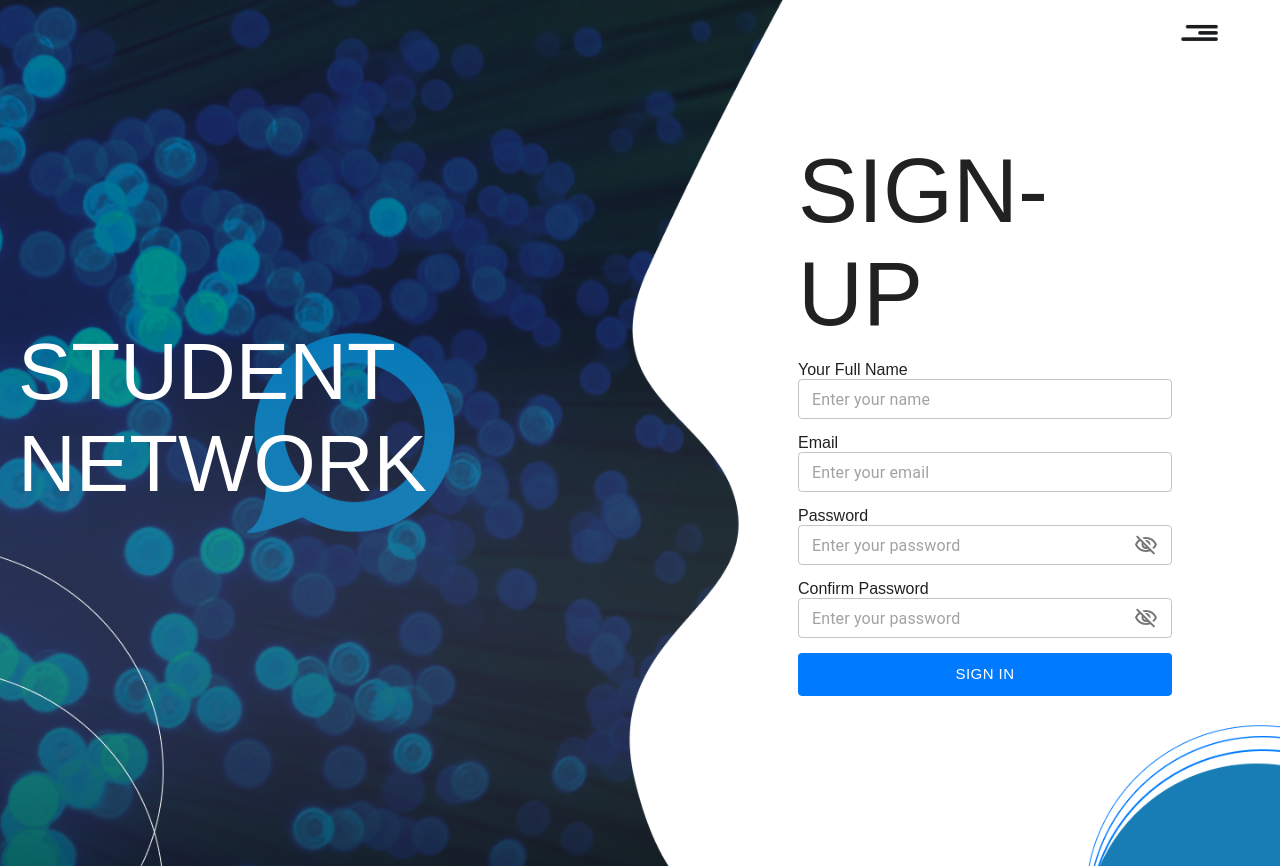
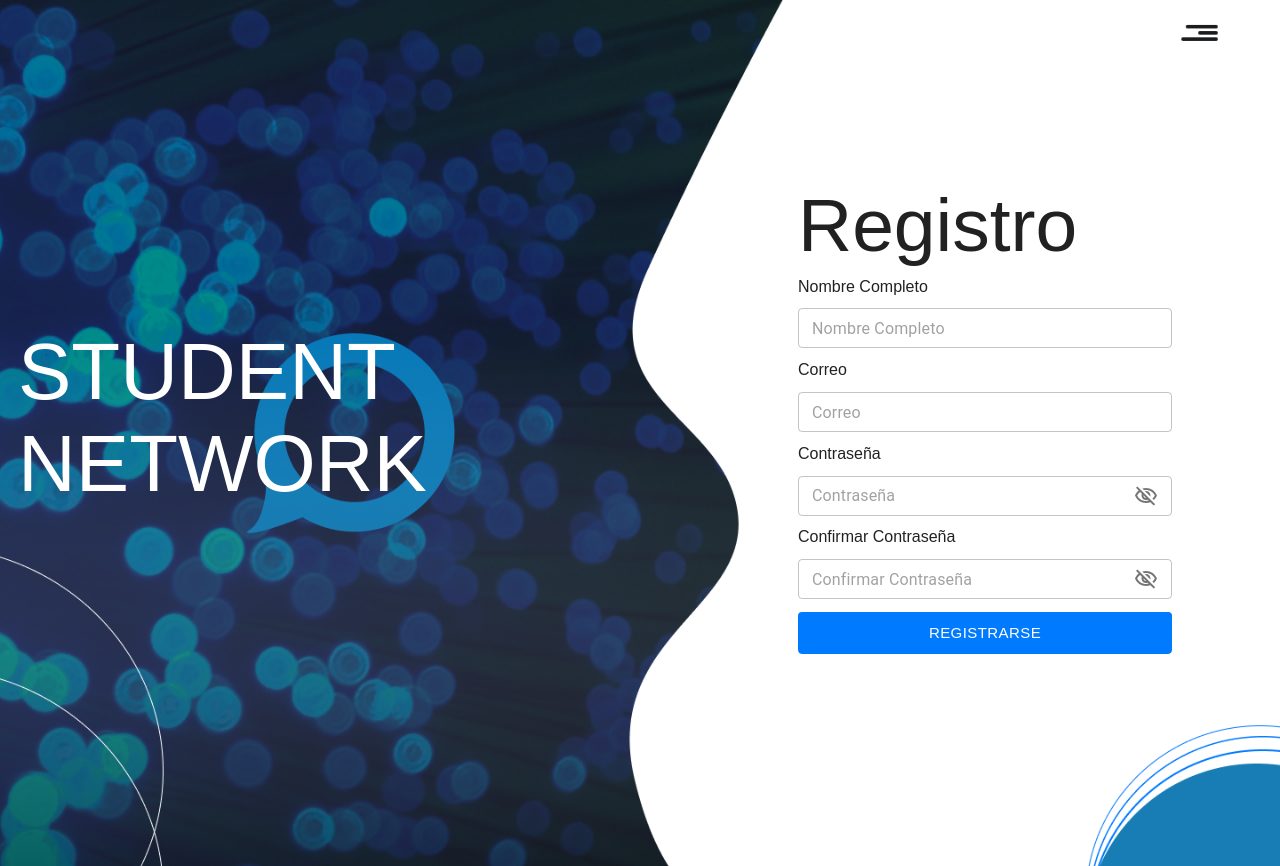
Before and after one commit to unmsmfisi-socialapplication/social_app, a Next.js app in the folder frontend/: page /auth/register in a window 1280 px wide. Built offline with nearby package versions, Linux system fonts and the light colour scheme.

Commit message:
fix(style) : cardStyle and correction register page

```diff
--- a/frontend/src/app/auth/register/page.tsx
+++ b/frontend/src/app/auth/register/page.tsx
@@ -9,55 +9,38 @@ import VisibilityOffOutlinedIcon from "@mui/icons-material/VisibilityOffOutlined
 export default function RegisterPage() {
   return (
     <EnrollmentHoc>
-      <CardAuth title="SIGN-UP" variant="outlined">
-        <div style={{ margin: "15px 0" }}>
-          <span>Your Full Name</span>
+      <CardAuth title="Registro" variant="outlined">
+          <span>Nombre Completo</span>
           <WInput
-            typeColor="primary"
-            placeholder="Enter your name"
+            placeholder="Nombre Completo"
             size="small"
-            variant="outlined"
             fullWidth
             type="text"
           />
-        </div>
-        <div style={{ margin: "15px 0" }}>
-          <span>Email</span>
+          <span>Correo</span>
           <WInput
-            typeColor="primary"
-            placeholder="Enter your email"
+            placeholder="Correo"
             size="small"
-            variant="outlined"
             fullWidth
             type="text"
           />
-        </div>
-        <div style={{ margin: "15px 0" }}>
-          <span>Password</span>
+          <span>Contraseña</span>
           <WInput
-            typeColor="primary"
             icon={<VisibilityOffOutlinedIcon />}
-            placeholder="Enter your password"
+            placeholder="Contraseña"
             size="small"
-            variant="outlined"
             fullWidth
             type="password"
           />
-        </div>
-        <div style={{ margin: "15px 0" }}>
-          <span>Confirm Password</span>
+          <span>Confirmar Contraseña</span>
           <WInput
-            typeColor="primary"
             icon={<VisibilityOffOutlinedIcon />}
-            placeholder="Enter your password"
+            placeholder="Confirmar Contraseña"
             size="small"
-            variant="outlined"
             fullWidth
             type="password"
           />
-        </div>
-
-        <WButton typeColor="primary" text="Sign in" size="large" />
+        <WButton typeColor="primary" text="Registrarse" size="large" />
       </CardAuth>
     </EnrollmentHoc>
   );
--- a/frontend/src/components/organisms/CardAuth.tsx
+++ b/frontend/src/components/organisms/CardAuth.tsx
@@ -11,15 +11,13 @@ interface WCardProps {
 }
 const cardStyle: React.CSSProperties = {
     border: "none",
-    display: "flex",
-    flexDirection: "column",
   };
 
 export default function CardAuth({ title, children, variant }: WCardProps) {
   return (
     <Card style={cardStyle} variant={variant}>
-      <span style={{ fontSize: "90px" }}>{title}</span>
-      <Box>{children}</Box>
+      <span style={{ fontSize: "75px"}}>{title}</span>
+      <Box style={{marginTop : "10px",display:"flex" , flexDirection:"column", gap : "0.8rem"}} >{children}</Box>
     </Card>
   );
 }
```
